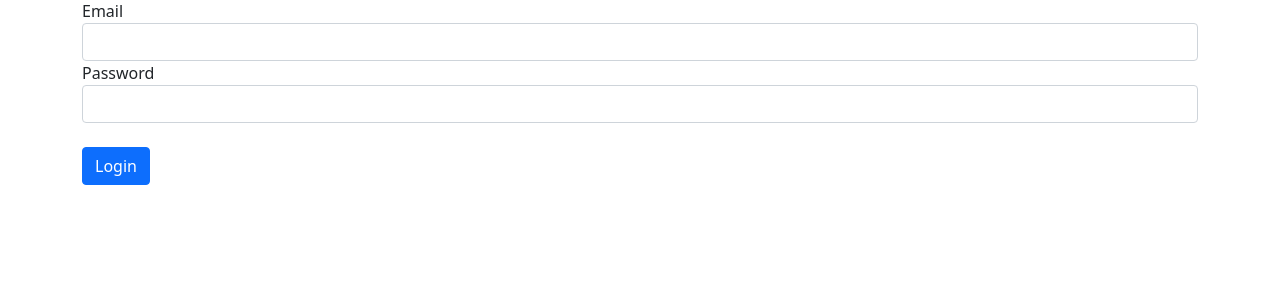
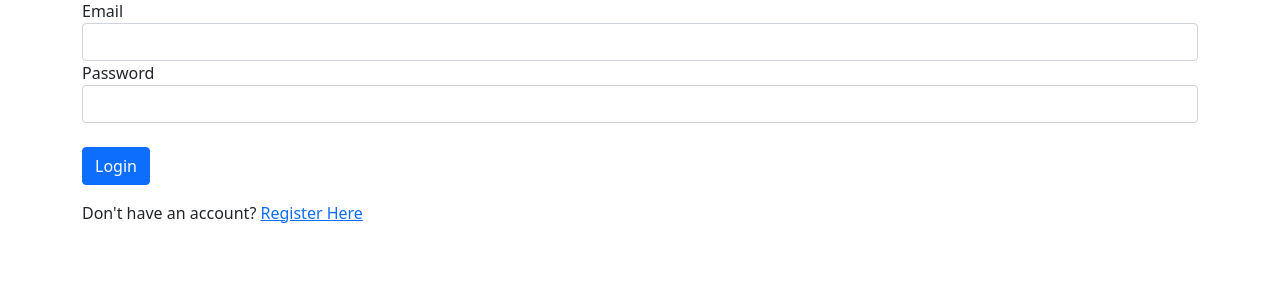
Before and after one commit to asonib/Blogster, a Flask app: page /login in a window 1280 px wide. Shown: the part 139-440 px from the top of the page. Run offline with Flask 2, Linux system fonts and the light colour scheme; some libraries are stand-ins or nearby versions.

Commit message:
login register link -added

```diff
--- a/templates/login.html
+++ b/templates/login.html
@@ -10,7 +10,9 @@
 
     <div class="form-group">
       {{render_field(form.password, class_="form-control")}}
-    </div><br>
+    </div>
+    <br>
     <p><input type="submit" class="btn btn-primary" value="Login"></p>
   </form>
+  <span>Don't have an account?</span> <a href="/register">Register Here</a>
 {% endblock %}
```
